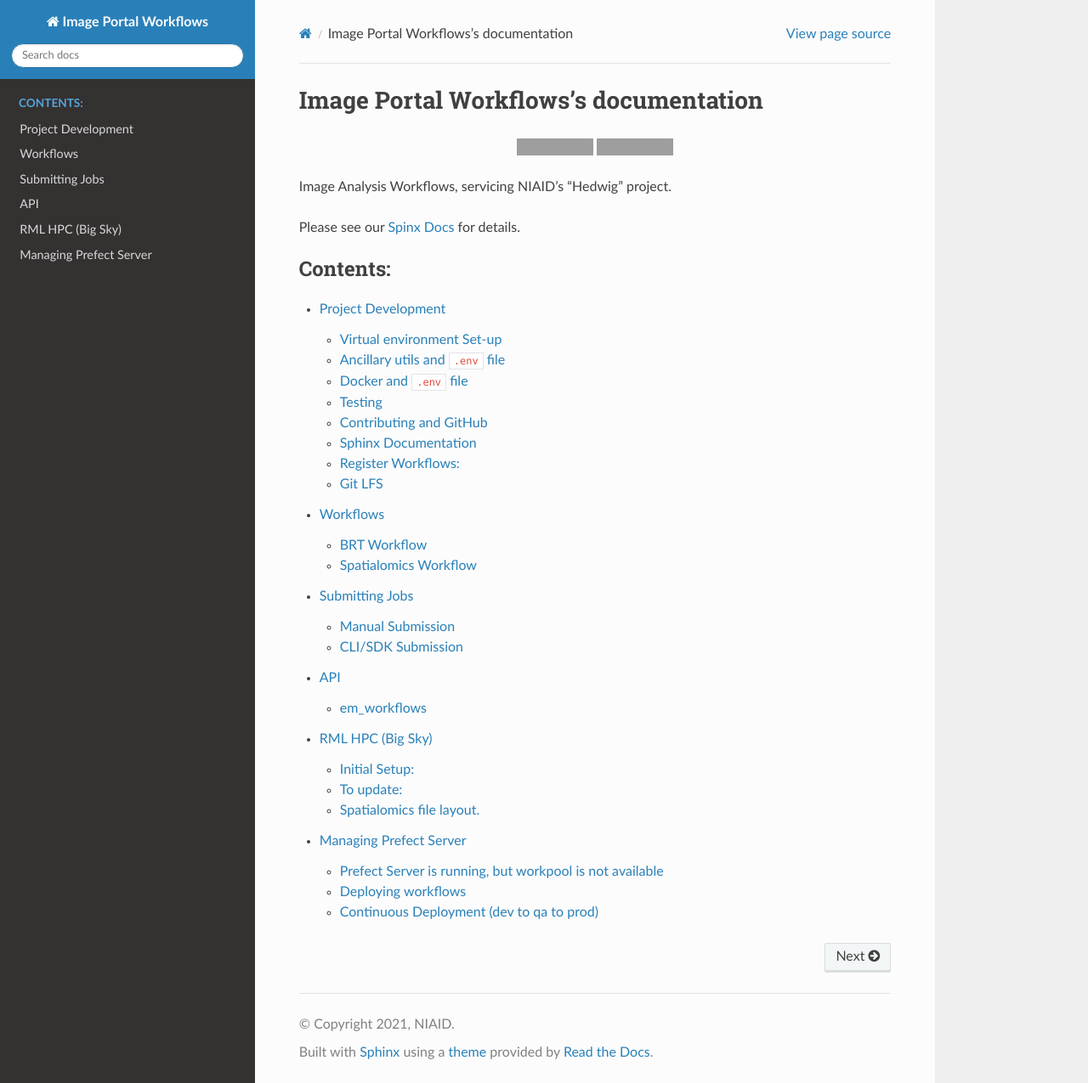
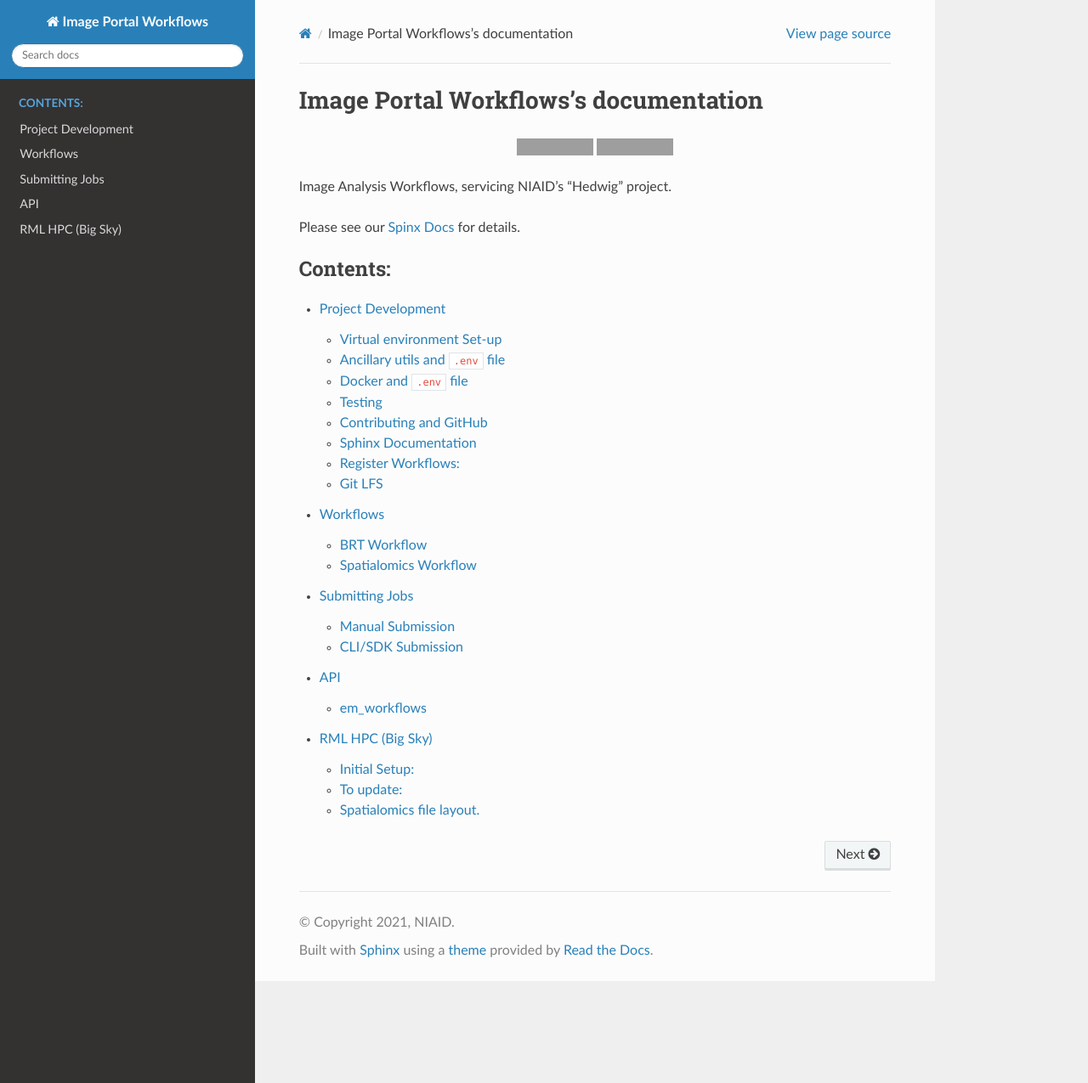
Before and after one commit to niaid/image_portal_workflows, a Sphinx documentation site: the page built from docs/source/index.rst, in a window 1280 px wide and 1275 px high. Shown: the whole window at 85% size. Built offline with Sphinx 7.4.7 and the Read the Docs theme 2.0.0, drawn with Linux system fonts in a browser that asks for light colours; grey boxes are pictures that could not be loaded.

Commit message:
Revert "Update prefect docs"
This reverts commit 77c64547df9e698d31a7d6513d235fd467522ba6.

```diff
--- a/docs/source/index.rst
+++ b/docs/source/index.rst
@@ -17,4 +17,3 @@
    usage
    api/index
    hpc
-   prefect
--- a/docs/source/prefect.rst
+++ /dev/null
@@ -1,43 +0,0 @@
-Managing Prefect Server
-=======================
-
-Prefect Server is running, but workpool is not available
---------------------------------------------------------
-
-In HPC, you can use the following command to create a work pool.
-
-.. code-block::
-
-   prefect work-pool create "workpool"
-
-**Manual instruction:**
-
-If the prefect server is running, but the workpool is not available, then you can create a workpool by going to the website where the prefect server is hosted. Go to `Work Pools` tab and create a workpool with the name `workpool`. This is the name of the workpool that is defined in [prefect.yaml > definitions > work_pools > name](https://github.com/niaid/image_portal_workflows/pull/353/files#diff-b49a6f022232810a70f1a0c2feffbbe84d018b2418a7996e52430c6063ada3a3R23) file.
-
-Deploying workflows
--------------------
-
-Once the prefect server is running and workpool is created. You can login to respective *BigSky* instance (dev, qa, prod) and deploy the workflows.
-
-.. code-block::
-
-   prefect deploy --all
-
-Continuous Deployment (dev to qa to prod)
------------------------------------------
-
-Assuming that `dev` environment is working as expected, we can promote the environment to `qa` and `prod` as well.
-
-The first thing we need to do is promote the image from `dev` to `qa`.
-
-.. code-block::
-
-   spaces task -f hedwig.spaces-solution.yaml promote-image -- dev qa
-
-Afterwards, we can deploy the aws infrastructure for `qa` as,
-
-.. code-block::
-
-   SPACES_SOLUTION_ENV=qa spaces task -f hedwig.spaces-solution.yaml build-deploy
-
-This can then again be applied for the `qa` to `prod` changes.
```
